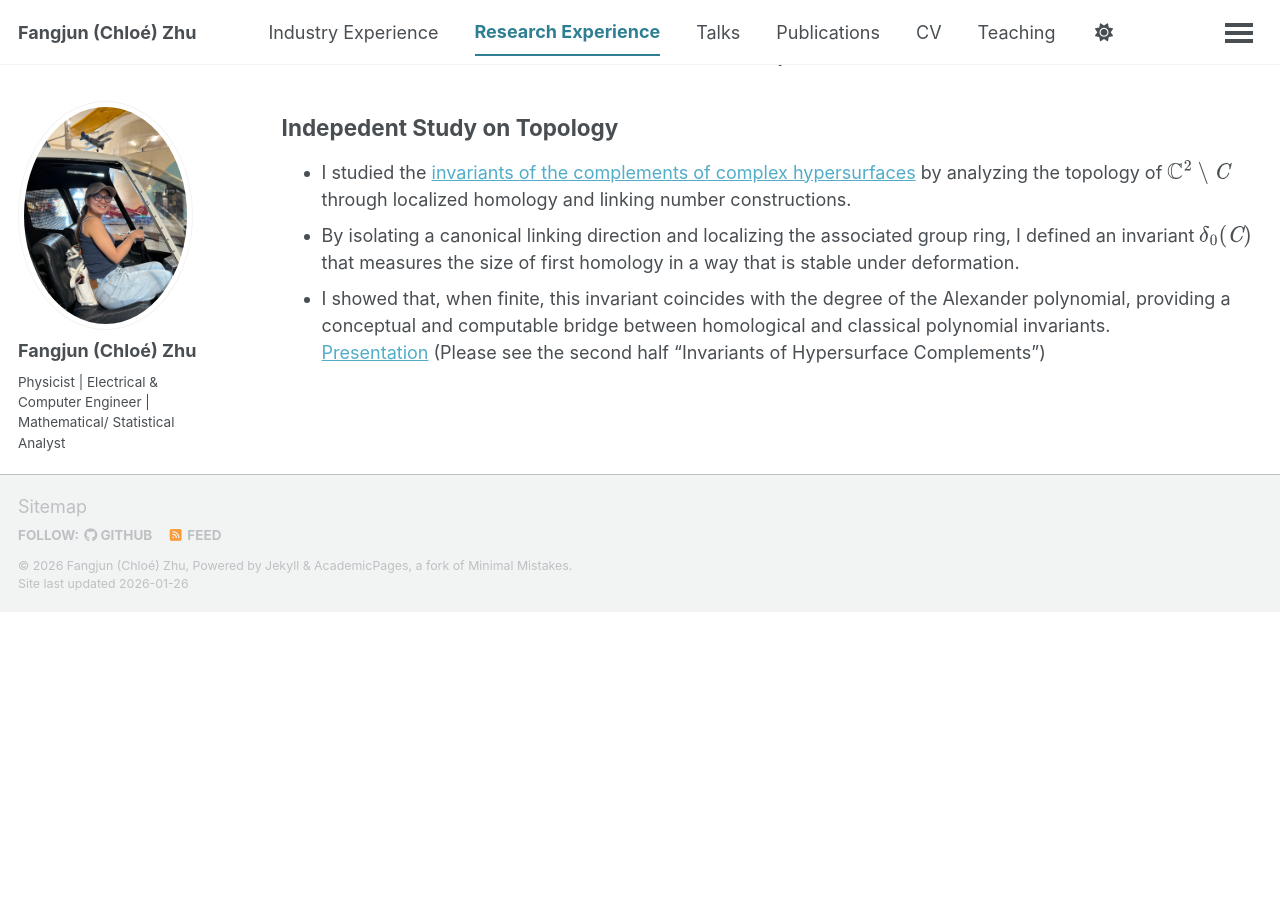
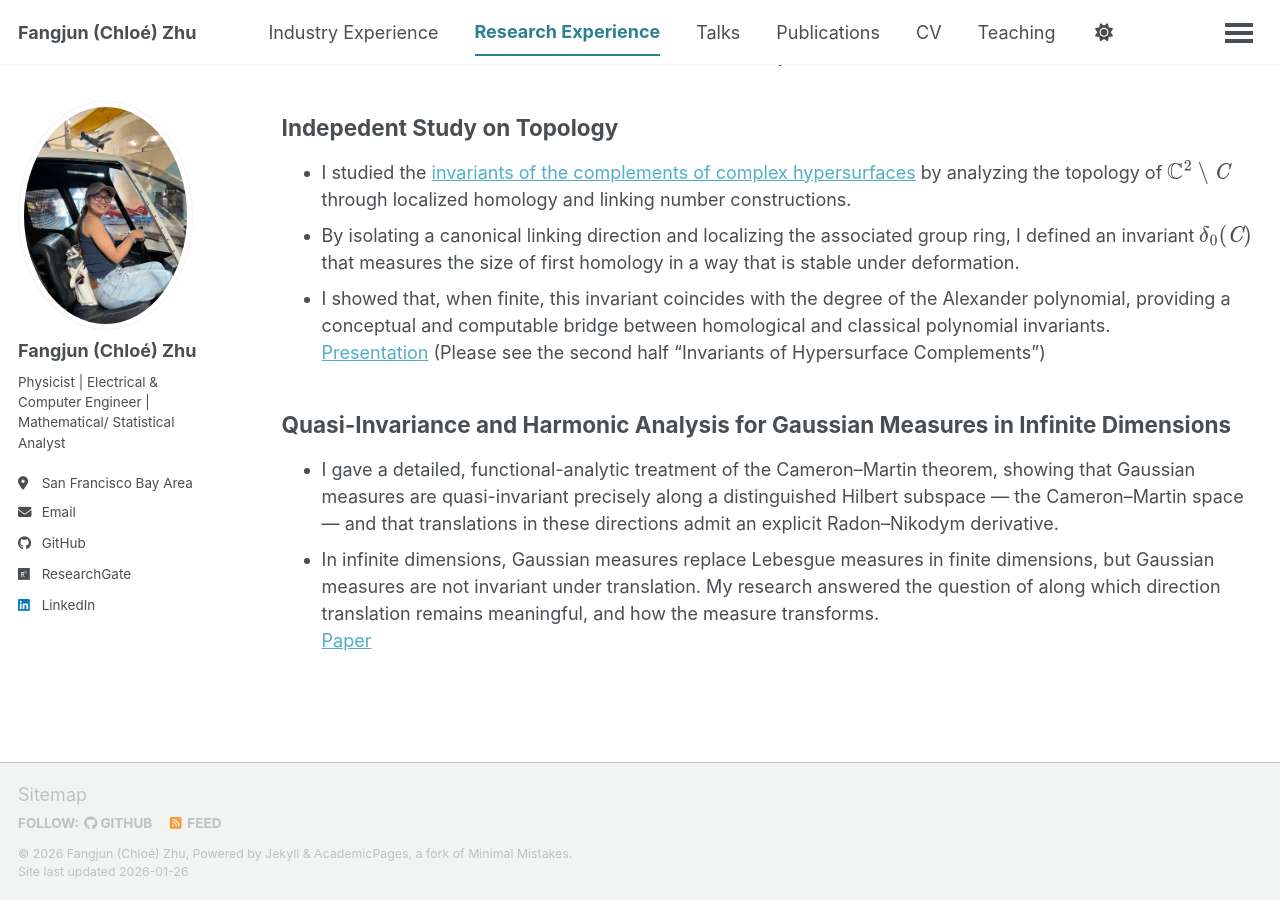
Before and after one commit to ChloeZhu1/ChloeZhu1.github.io, a Jekyll site: the page built from _pages/research-experience.md, in a window 1280 px wide and 900 px high, scrolled down 690 px. Built offline with Jekyll 4.4.1, drawn with Linux system fonts in a browser that asks for light colours; a script bundle is joined from its source files by our own code; library files that are not in the unit come from our copies; before the commit the page ends 1302 px from its top, so only the background shows below that.

Commit message:
Update research-experience.md

```diff
--- a/_pages/research-experience.md
+++ b/_pages/research-experience.md
@@ -30,6 +30,12 @@ pass" saddle point method to optimize functionals’ critical values.
 * I showed that, when finite, this invariant coincides with the degree of the Alexander polynomial, providing a conceptual and computable bridge between homological and classical polynomial invariants.
 <br>
 [Presentation](/files/Fangjun_Bonn_Presentation.pdf) (Please see the second half "Invariants of Hypersurface Complements")
+
+<h2 id="gaus">Quasi-Invariance and Harmonic Analysis for Gaussian Measures in Infinite Dimensions</h2>
+* I gave a detailed, functional-analytic treatment of the Cameron–Martin theorem, showing that Gaussian measures are quasi-invariant precisely along a distinguished Hilbert subspace — the Cameron–Martin space — and that translations in these directions admit an explicit Radon–Nikodym derivative.
+* In infinite dimensions, Gaussian measures replace Lebesgue measures in finite dimensions, but Gaussian measures are not invariant under translation. My research answered the question of along which direction translation remains meaningful, and how the measure transforms.
+<br>
+[Paper](/files/Translations of Gaussian Measures for the Infinite Dimensional Segal-Bargmann Representation.pdf)
 
 
 
```
